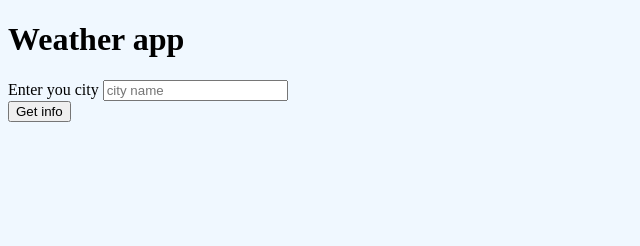
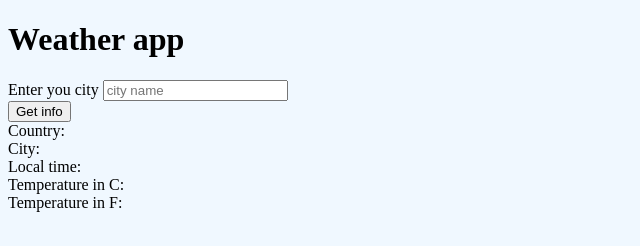
Before and after one commit to NSENGIYUMVA-Christian/weather-app-andela-week-7, a plain HTML site: page index.html in a window 1280 px wide. Shown: the whole page, without its empty margins (0-640 px from the left). Drawn offline with Linux system fonts and the light colour scheme.

Commit message:
done with core functionalities and basic gui

```diff
--- a/index.html
+++ b/index.html
@@ -14,6 +14,14 @@
         <input type="text" id="cityName" placeholder="city name" />
       </div>
       <button type="submit" id="submitBtn">Get info</button>
+      <main>
+        <div class="country">Country:</div>
+        <div class="city">City:</div>
+        <div class="localtime">Local time:</div>
+        <div class="temp-c">Temperature in C:</div>
+        <div class="temp-f">Temperature in F:</div>
+        <div></div>
+      </main>
     </main>
     <script src="main.js"></script>
   </body>
--- a/main.js
+++ b/main.js
@@ -2,11 +2,14 @@ let cityName = "kigali";
 let insertedCity = document.querySelector("#cityName");
 let submitBtn = document.querySelector("#submitBtn");
 let weatherInformation;
-
+let country = document.querySelector(".country");
+let cityLabel = document.querySelector(".city");
+let localtime = document.querySelector(".localtime");
+let tempC = document.querySelector(".temp-c");
+let tempF = document.querySelector(".temp-f");
 //submit phone
 submitBtn.addEventListener("click", function () {
   weatherInformation = getData(insertedCity.value);
-  console.log(weatherInformation);
 });
 
 // function to fetch weather info based on the location
@@ -17,6 +20,13 @@ async function getData(city) {
       { mode: "cors" }
     );
     const weatherInfo = await result.json();
+    const { location, current } = weatherInfo;
+    // assigning labels to their corresponding info
+    country.textContent += ` ${location.country}`;
+    cityLabel.textContent += ` ${location.name}`;
+    localtime.textContent += ` ${location.localtime}`;
+    tempC.textContent += ` ${current.temp_c}`;
+    tempF.textContent += ` ${current.temp_f}`;
     console.log(weatherInfo);
   } catch (error) {
     console.log(error);
```
